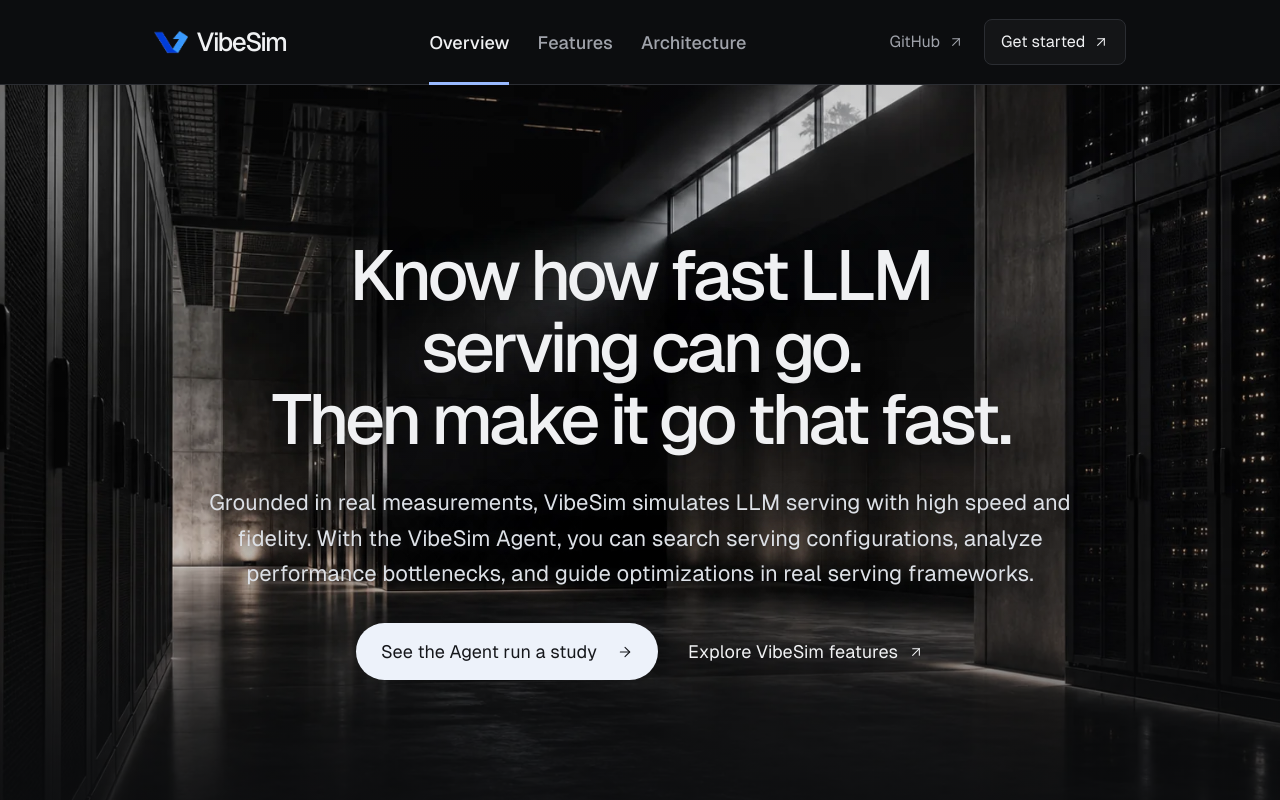
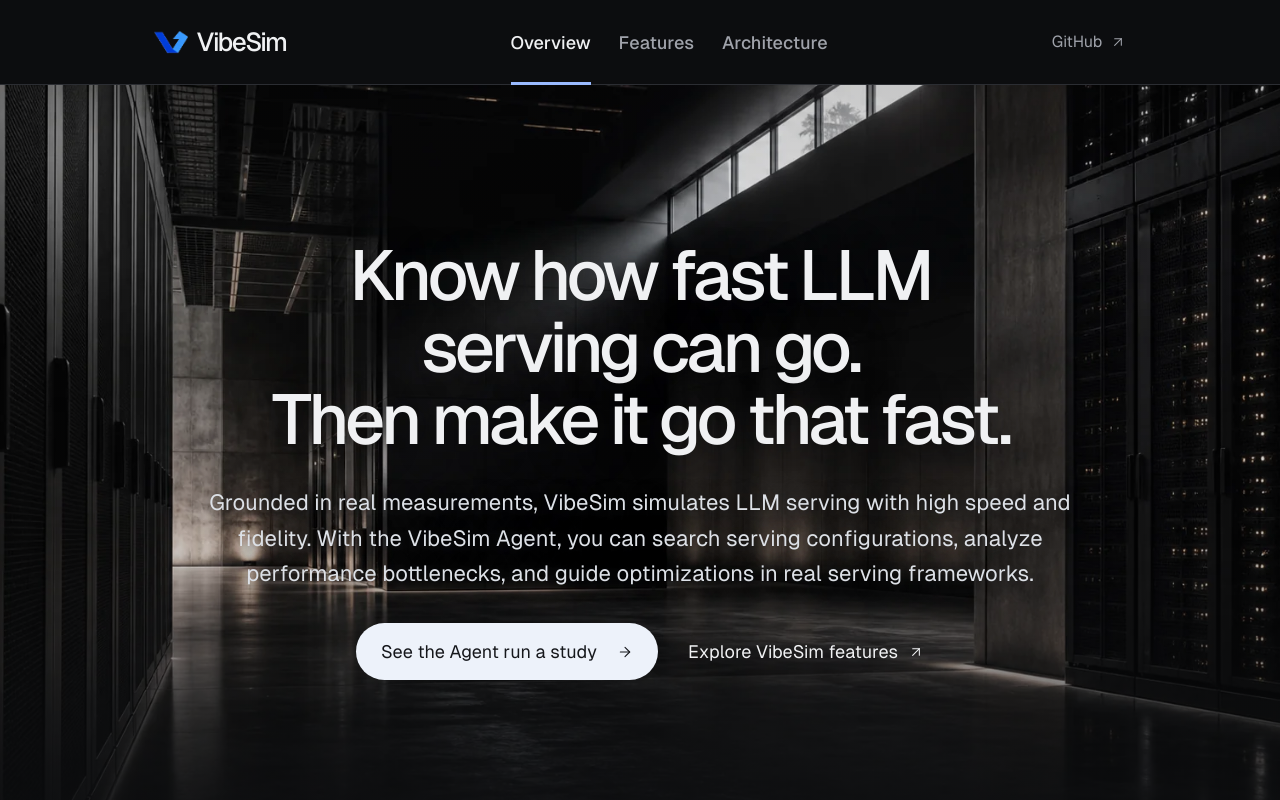
Before and after one commit to SyFI-VibeSim/vibesim-intro, a React (Vite) app: page / in a window 1280 px wide. Shown: the top 800 px of the page. Built offline with nearby package versions, Linux system fonts and the light colour scheme.

Commit message:
ui: remove redundant navigation get started button

```diff
--- a/src/components/Navigation.jsx
+++ b/src/components/Navigation.jsx
@@ -28,9 +28,6 @@
           >
             GitHub <ArrowUpRight size={16} aria-hidden="true" />
           </a>
-          <a className={s.navCta} href={`${base}#use-cases`}>
-            Get started <ArrowUpRight size={16} aria-hidden="true" />
-          </a>
         </div>
       </div>
     </header>
--- a/src/components/Navigation.module.css
+++ b/src/components/Navigation.module.css
@@ -59,32 +59,16 @@
   font-size: var(--fs-fine);
 }
 
-.github,
-.navCta {
+.github {
   display: inline-flex;
   align-items: center;
   gap: 8px;
   white-space: nowrap;
-}
-
-.github {
   color: var(--muted);
 }
 
 .github:hover {
   color: var(--ink);
-}
-
-.navCta {
-  padding: 10px 16px;
-  border: 1px solid var(--line);
-  border-radius: var(--r-sm);
-  color: var(--ink);
-  background: var(--surface);
-}
-
-.navCta:hover {
-  border-color: var(--accent);
 }
 
 @media (max-width: 1279px) {
@@ -125,8 +109,4 @@
   .navigation nav {
     gap: 14px;
   }
-
-  .navCta {
-    padding: 8px 10px;
-  }
 }
```
